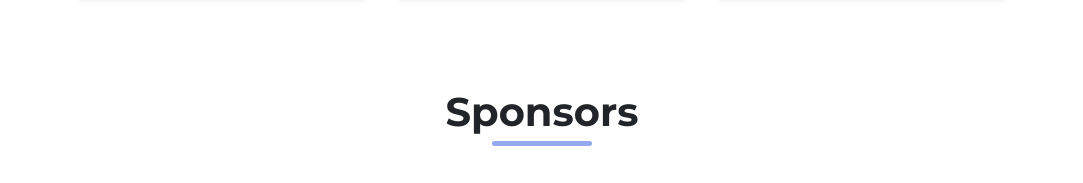
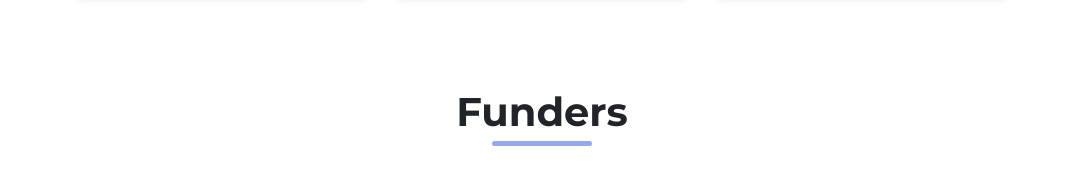
Before and after one commit to LemonFace0309/msmr, a Next.js app: page / in a window 1280 px wide. Shown: the part 4439-4622 px from the top of the page, without its empty margins (98-1181 px from the left). Built offline with nearby package versions, Linux system fonts and the light colour scheme; some icons are missing.

Commit message:
changed title of sponsors to funders

```diff
--- a/components/Sponsors.js
+++ b/components/Sponsors.js
@@ -23,7 +23,7 @@ const responsive = {
 function Sponsors({ sponsors }) {
   return (
     <section className="container py-5 d-flex flex-column justify-content-center align-items-center">
-      <Title title="Sponsors" position="middle" />
+      <Title title="Funders" position="middle" />
 
       <Carousel
         responsive={responsive}
```
